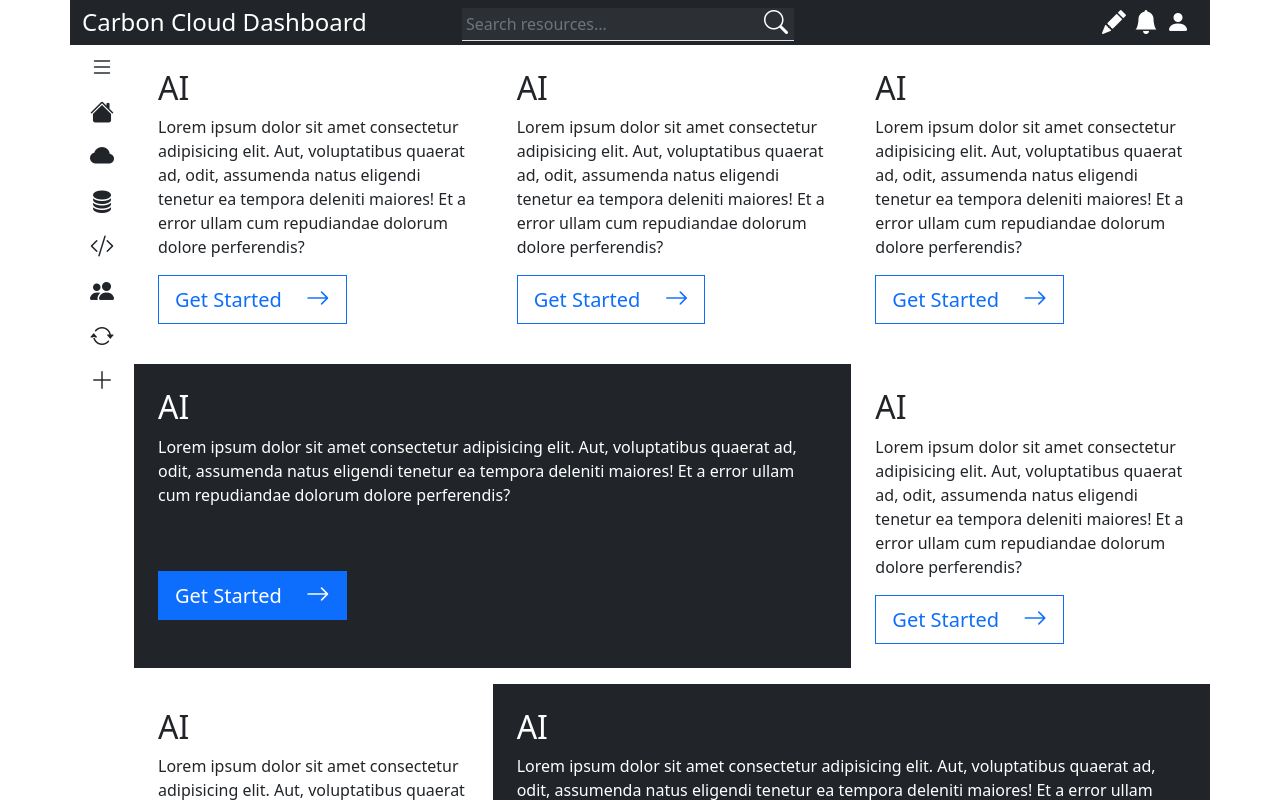
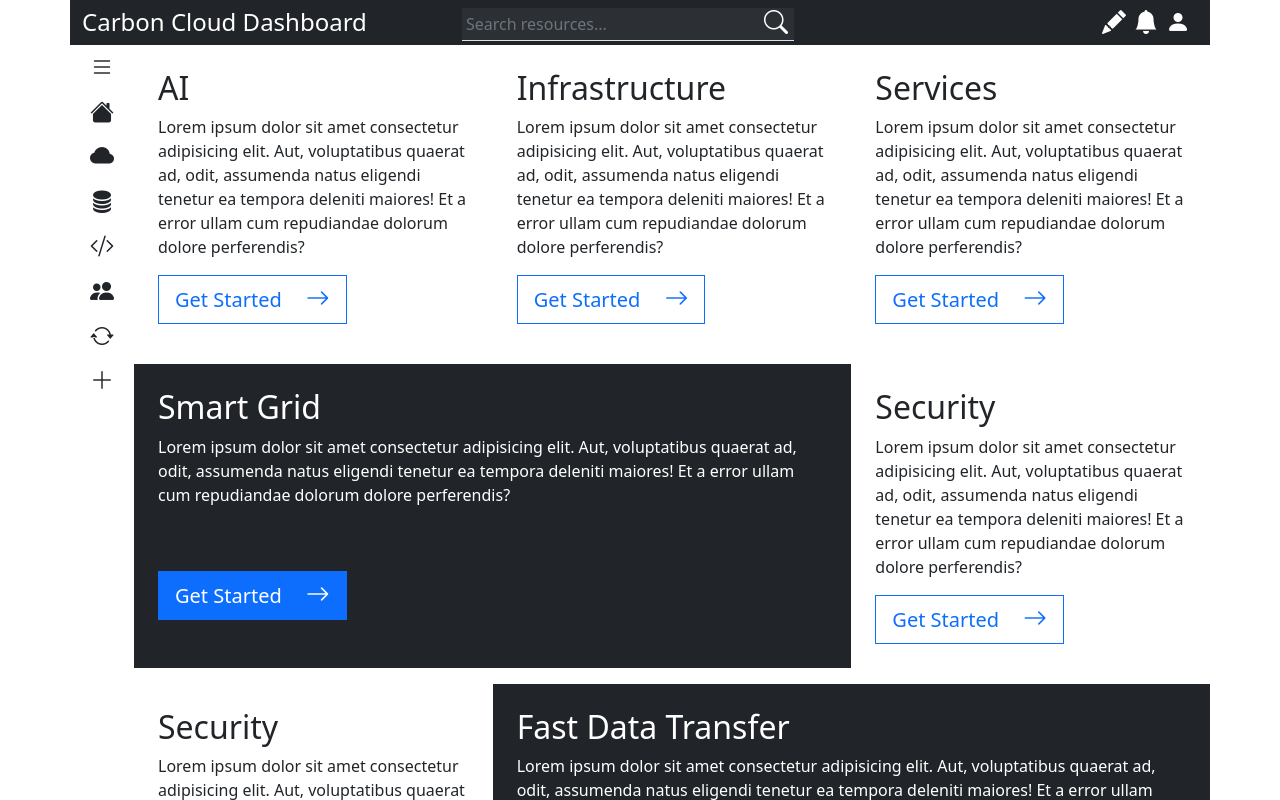
Before and after one commit to kissurda93/appworld-practice, a React (Create React App) app in the folder react-bootstrap/: page / in a window 1280 px wide. Shown: the top 800 px of the page. Built offline with nearby package versions, Linux system fonts and the light colour scheme.

Commit message:
Title props created

```diff
--- a/react-bootstrap/src/components/Card.jsx
+++ b/react-bootstrap/src/components/Card.jsx
@@ -5,7 +5,7 @@
 		<Col
 			className={props.color === "dark" ? "bg-dark text-white p-4" : "p-4"}
 			lg={props.colsize ? props.colsize : ""}>
-			<h2>AI</h2>
+			<h2>{props.title}</h2>
 			<p>
 				Lorem ipsum dolor sit amet consectetur adipisicing elit. Aut,
 				voluptatibus quaerat ad, odit, assumenda natus eligendi tenetur ea
--- a/react-bootstrap/src/components/Main.jsx
+++ b/react-bootstrap/src/components/Main.jsx
@@ -5,17 +5,17 @@
 	return (
 		<Col as='main' className='d-flex flex-column'>
 			<Row className='flex-column flex-lg-row mb-3'>
-				<Card />
-				<Card />
-				<Card />
+				<Card title={"AI"} />
+				<Card title={"Infrastructure"} />
+				<Card title={"Services"} />
 			</Row>
 			<Row className='flex-column flex-lg-row mb-3'>
-				<Card color={"dark"} colsize={8} />
-				<Card />
+				<Card color={"dark"} colsize={8} title={"Smart Grid"} />
+				<Card title={"Security"} />
 			</Row>
 			<Row className='flex-column flex-lg-row mb-3'>
-				<Card />
-				<Card color={"dark"} colsize={8} />
+				<Card title={"Security"} />
+				<Card color={"dark"} colsize={8} title={"Fast Data Transfer"} />
 			</Row>
 		</Col>
 	);
```
